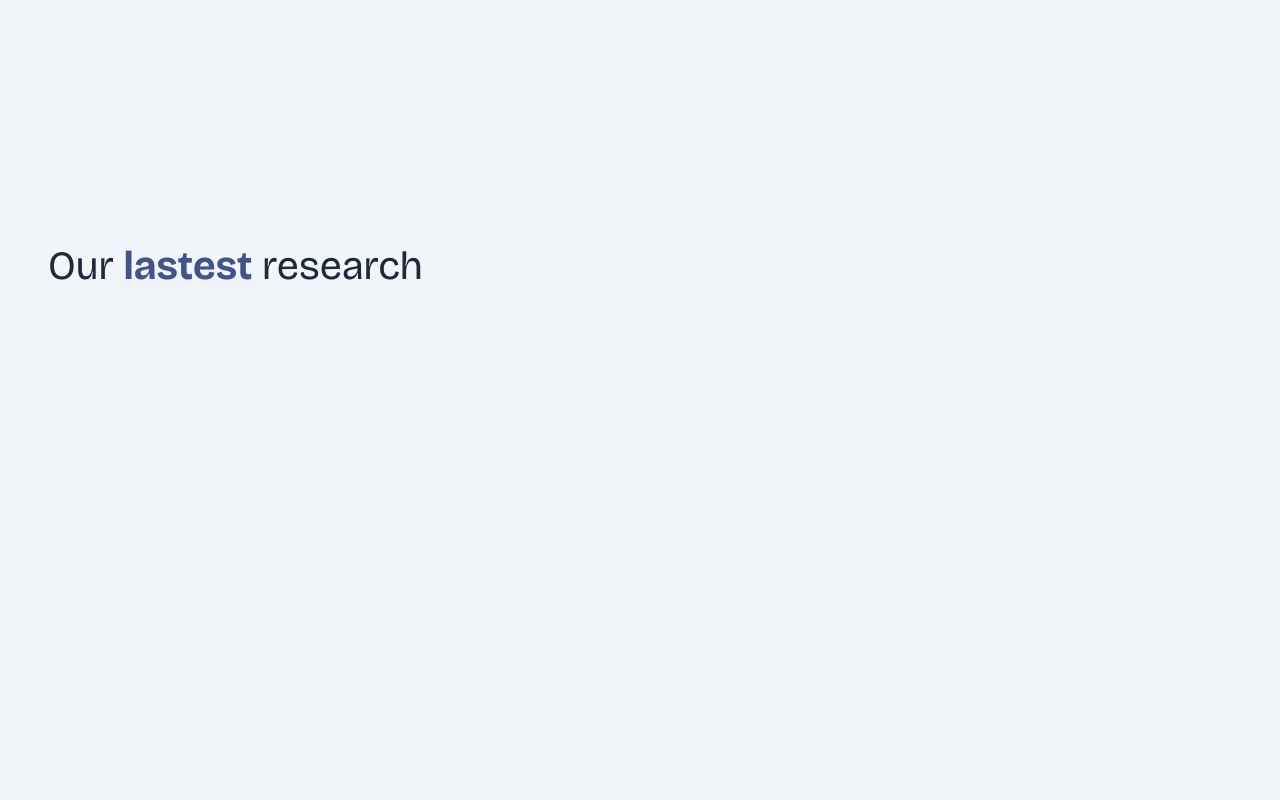
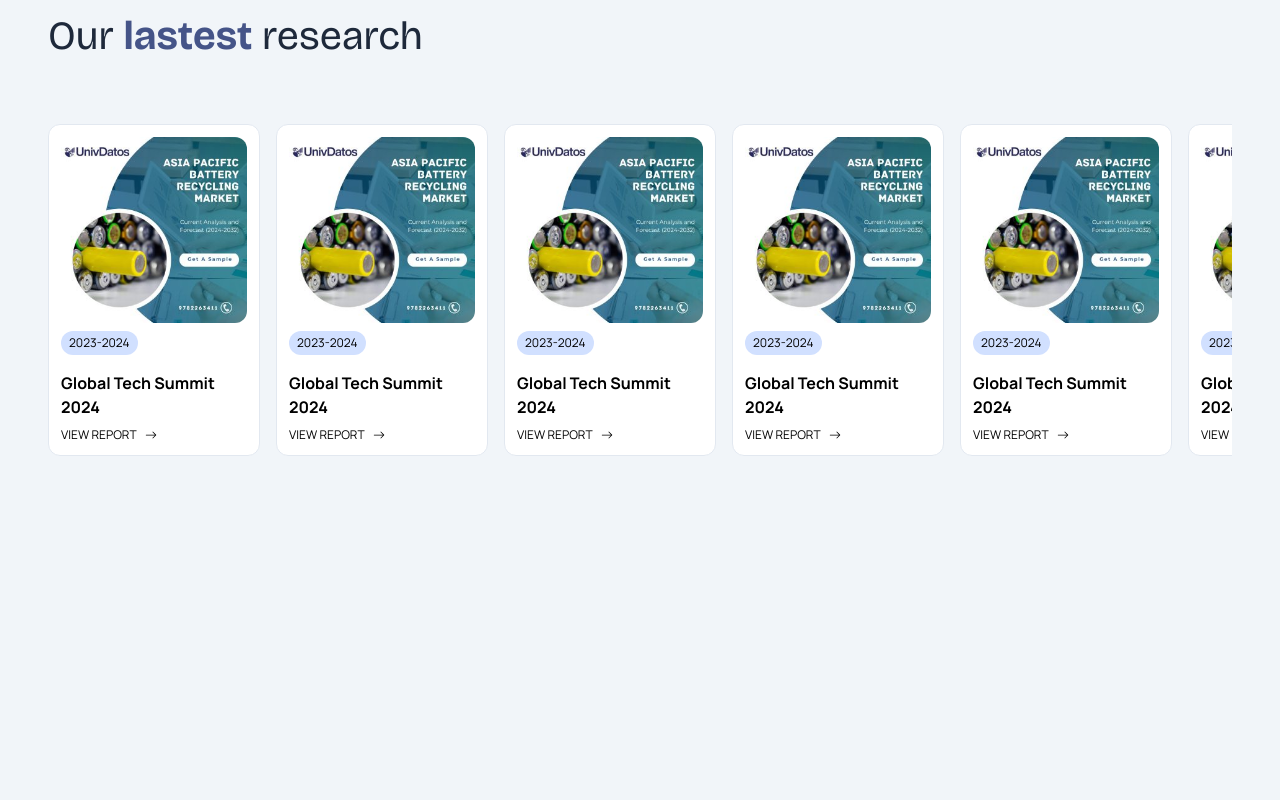
Before and after one commit to Anuragtech02/uds-vps, a Next.js app: page / in a window 1280 px wide. Shown: the part 1140-1940 px from the top of the page. Built offline with nearby package versions, Linux system fonts and the light colour scheme.

Commit message:
chore: Update dependencies

```diff
--- a/package.json
+++ b/package.json
@@ -16,7 +16,9 @@
     "react": "^18",
     "react-dom": "^18",
     "react-icons": "^5.2.1",
-    "sass": "^1.77.6"
+    "react-slick": "^0.30.2",
+    "sass": "^1.77.6",
+    "slick-carousel": "^1.8.1"
   },
   "devDependencies": {
     "@types/node": "^20",
--- a/src/assets/styles/globals.scss
+++ b/src/assets/styles/globals.scss
@@ -42,6 +42,15 @@ span.caret {
    animation: caret 1s steps(1) infinite;
 }
 
+.bg-gradient-radial {
+   background-image: radial-gradient(
+      91.42% 91.42% at 7.44% 38.32%,
+      #003366 0%,
+      #005a73 56.34%,
+      #008080 100%
+   );
+}
+
 @keyframes caret {
    50% {
       border-color: transparent;
--- a/src/assets/styles/style.scss
+++ b/src/assets/styles/style.scss
@@ -1,2 +1,5 @@
-@import "./font.scss";
-@import "./globals.scss";
+@import './font.scss';
+@import 'slick-carousel/slick/slick.css';
+@import 'slick-carousel/slick/slick-theme.css';
+
+@import './globals.scss';
--- a/src/components/Home/Hero.tsx
+++ b/src/components/Home/Hero.tsx
@@ -4,7 +4,7 @@ import Ellipse from '../commons/Ellipse';
 import { IoIosSearch } from 'react-icons/io';
 import Image from 'next/image';
 import heroImage from '@/assets/img/heroStock.jpg';
-import TypewritterText from '../utils/TypewritterText';
+import TypewritterText from '../TypewritterText';
 
 const stats = [
    {
--- a/src/components/Home/LatestResearch.tsx
+++ b/src/components/Home/LatestResearch.tsx
@@ -1,10 +1,86 @@
+'use client';
+import ResearchCard from '../ResearchCard';
+import sampleImage from '@/assets/img/sampleResearch.png';
+// @ts-ignore
+import Slider from 'react-slick';
+
+const sampleData = [
+   {
+      title: 'Global Tech Summit 2024',
+      year: '2023-2024',
+      image: null,
+   },
+   {
+      title: 'Global Tech Summit 2024',
+      year: '2023-2024',
+      image: null,
+   },
+   {
+      title: 'Global Tech Summit 2024',
+      year: '2023-2024',
+      image: null,
+   },
+   {
+      title: 'Global Tech Summit 2024',
+      year: '2023-2024',
+      image: null,
+   },
+   {
+      title: 'Global Tech Summit 2024',
+      year: '2023-2024',
+      image: null,
+   },
+   {
+      title: 'Global Tech Summit 2024',
+      year: '2023-2024',
+      image: null,
+   },
+   {
+      title: 'Global Tech Summit 2024',
+      year: '2023-2024',
+      image: null,
+   },
+   {
+      title: 'Global Tech Summit 2024',
+      year: '2023-2024',
+      image: null,
+   },
+   {
+      title: 'Global Tech Summit 2024',
+      year: '2023-2024',
+      image: null,
+   },
+];
+
 const LatestResearch = () => {
+   const settings = {
+      dots: false,
+      infinite: false,
+      speed: 500,
+      slidesToShow: 5.2,
+      arrows: false,
+   };
    return (
       <section>
          <div className='container'>
             <h2>
                Our <span>lastest</span> research
             </h2>
+            <div className='my-8 md:my-16'>
+               <Slider {...settings}>
+                  {sampleData.map((data, index) => (
+                     <div key={index} className='pr-4'>
+                        <ResearchCard
+                           key={index}
+                           type='latest'
+                           title={data.title}
+                           year={data.year}
+                           image={data?.image || sampleImage}
+                        />
+                     </div>
+                  ))}
+               </Slider>
+            </div>
          </div>
       </section>
    );
--- a/src/components/Home/UpcomingReports.tsx
+++ b/src/components/Home/UpcomingReports.tsx
@@ -1,10 +1,131 @@
+'use client';
+import ResearchCard from '../ResearchCard';
+import sampleImage from '@/assets/img/sampleResearch.png';
+import { useEffect, useRef, useState } from 'react';
+// @ts-ignore
+import Slider from 'react-slick';
+
+const sampleData = [
+   {
+      type: 'software',
+      title: 'CloudMaster Pro',
+      image: '',
+      description:
+         'Streamline your cloud infrastructure management with our powerful software solution.',
+      cta: 'Start Free Trial',
+      year: '2024',
+      date: 'July 12th, 2025',
+      id: 'SOFT001',
+      sku: 'S001CM2024',
+   },
+   {
+      type: 'software',
+      title: 'CloudMaster Pro',
+      image: '',
+      description:
+         'Streamline your cloud infrastructure management with our powerful software solution.',
+      cta: 'Start Free Trial',
+      year: '2024',
+      date: 'July 12th, 2025',
+      id: 'SOFT001',
+      sku: 'S001CM2024',
+   },
+   {
+      type: 'software',
+      title: 'CloudMaster Pro',
+      image: '',
+      description:
+         'Streamline your cloud infrastructure management with our powerful software solution.',
+      cta: 'Start Free Trial',
+      year: '2024',
+      date: 'July 12th, 2025',
+      id: 'SOFT001',
+      sku: 'S001CM2024',
+   },
+   {
+      type: 'software',
+      title: 'CloudMaster Pro',
+      image: '',
+      description:
+         'Streamline your cloud infrastructure management with our powerful software solution.',
+      cta: 'Start Free Trial',
+      year: '2024',
+      date: 'July 12th, 2025',
+      id: 'SOFT001',
+      sku: 'S001CM2024',
+   },
+   {
+      type: 'software',
+      title: 'CloudMaster Pro',
+      image: '',
+      description:
+         'Streamline your cloud infrastructure management with our powerful software solution.',
+      cta: 'Start Free Trial',
+      year: '2024',
+      date: 'July 12th, 2025',
+      id: 'SOFT001',
+      sku: 'S001CM2024',
+   },
+   {
+      type: 'software',
+      title: 'CloudMaster Pro',
+      image: '',
+      description:
+         'Streamline your cloud infrastructure management with our powerful software solution.',
+      cta: 'Start Free Trial',
+      year: '2024',
+      date: 'July 12th, 2025',
+      id: 'SOFT001',
+      sku: 'S001CM2024',
+   },
+];
+
 const UpcomingReports = () => {
+   const settings = {
+      dots: false,
+      infinite: false,
+      speed: 500,
+      slidesToShow: 4.2,
+      arrows: false,
+   };
+
    return (
-      <section>
+      <section className='block'>
          <div className='container'>
             <h2>
                <span>Upcoming</span> reports
             </h2>
+
+            <div className='my-8 md:my-16'>
+               <Slider {...settings}>
+                  {sampleData.map((data, index) => (
+                     <div key={index} className='pr-4'>
+                        <ResearchCard
+                           type='upcoming'
+                           title={data.title}
+                           year={data.year}
+                           description={data.description}
+                           date={data.date}
+                           sku={data.sku}
+                           image={data?.image || sampleImage}
+                        />
+                     </div>
+                  ))}
+               </Slider>
+            </div>
+            <div className='bg-gradient-radial relative overflow-hidden rounded-xl p-[1px]'>
+               <div className='rounded-xl bg-white'>
+                  <div className='rounded-xl bg-gradient-to-r from-[rgba(128,189,255,0.3)] via-[rgba(94,197,230,0.3)] to-[rgba(60,204,204,0.3)] px-10 py-8'>
+                     <div className='md:w-2/3'>
+                        <h2>
+                           <span>Tailored insights</span> for your unique needs.{' '}
+                           <br className='hidden md:block' /> Request a{' '}
+                           <span>custom research</span> report now!
+                        </h2>
+                     </div>
+                  </div>
+               </div>
+            </div>
          </div>
       </section>
    );
--- /dev/null
+++ b/src/components/ResearchCard.tsx
@@ -0,0 +1,102 @@
+import Image, { StaticImageData } from 'next/image';
+import { FC } from 'react';
+import Button from './commons/Button';
+import { BsArrowRight } from 'react-icons/bs';
+
+const CalendarSvg = () => (
+   <svg
+      width='14'
+      height='16'
+      viewBox='0 0 14 16'
+      fill='none'
+      xmlns='http://www.w3.org/2000/svg'
+   >
+      <g clip-path='url(#clip0_335_2319)'>
+         <path
+            opacity='0.4'
+            d='M0 6H14V14.5C14 15.3281 13.3281 16 12.5 16H1.5C0.671875 16 0 15.3281 0 14.5V6Z'
+            fill='#009090'
+         />
+         <path
+            d='M5 1C5 0.446875 4.55312 0 4 0C3.44688 0 3 0.446875 3 1V2H1.5C0.671875 2 0 2.67188 0 3.5V6H14V3.5C14 2.67188 13.3281 2 12.5 2H11V1C11 0.446875 10.5531 0 10 0C9.44687 0 9 0.446875 9 1V2H5V1Z'
+            fill='#009090'
+         />
+      </g>
+      <defs>
+         <clipPath id='clip0_335_2319'>
+            <rect width='14' height='16' fill='white' />
+         </clipPath>
+      </defs>
+   </svg>
+);
+
+interface ResearchCardProps {
+   type: string;
+   title: string;
+   image: StaticImageData | string;
+   description?: string;
+   cta?: () => void;
+   year?: string;
+   id?: string;
+   sku?: string;
+   date?: string;
+}
+
+const ResearchCard: FC<ResearchCardProps> = ({
+   type,
+   title,
+   image,
+   description,
+   year,
+   cta,
+   id,
+   sku,
+   date,
+}) => {
+   return (
+      <div className='flex-col rounded-xl border border-s-200 bg-white p-3'>
+         <div className='relative aspect-square w-full overflow-hidden rounded-xl'>
+            <Image src={image} alt={title} fill />
+         </div>
+         {type === 'latest' && (
+            <div className='my-2 inline-block rounded-full bg-blue-9 px-2 py-1 text-xs'>
+               {year}
+            </div>
+         )}
+         <p
+            className={`my-2 font-bold ${type === 'latest' ? 'text-base' : 'text-xl'}`}
+         >
+            {title}
+         </p>
+         {type === 'upcoming' && (
+            <div className='flex flex-col gap-2 text-sm'>
+               <p className='text-s-500'>{description}</p>
+               <p className='flex items-center gap-2 font-semibold text-s-700'>
+                  <CalendarSvg />
+                  {date}
+               </p>
+               <p className='font-semibold text-s-700'>SKU: {sku}</p>
+
+               <Button
+                  onClick={cta}
+                  size='small'
+                  variant='secondary'
+                  className='mt-2'
+               >
+                  Select options
+               </Button>
+            </div>
+         )}
+         {type === 'latest' && (
+            <p className='mt-2 flex items-center gap-2 text-xs uppercase'>
+               <a href=''>View Report </a>{' '}
+               <span>
+                  <BsArrowRight />
+               </span>
+            </p>
+         )}
+      </div>
+   );
+};
+
+export default ResearchCard;
--- a/src/components/commons/Button.tsx
+++ b/src/components/commons/Button.tsx
@@ -2,14 +2,14 @@ import { FC } from 'react';
 
 const variantStyles = {
    primary: 'bg-white text-blue-2',
-   secondary: 'bg-blue-1 text-white',
+   secondary: 'bg-blue-2 text-white',
    light: 'bg-white border border-blue-1 text-blue-1 ',
    danger: 'bg-red-500 hover:bg-red-600 text-white',
    success: 'bg-green-500 hover:bg-green-600 text-white',
 };
 
 const sizeStyles = {
-   small: 'px-2 py-1 text-sm',
+   small: 'px-3 py-2 text-sm',
    medium: 'px-4 py-2',
    large: 'px-6 py-3 text-lg',
 };
@@ -20,6 +20,7 @@ interface ButtonProps {
    size?: 'small' | 'medium' | 'large';
    icon?: React.ReactNode;
    className?: string;
+   onClick?: () => void;
 }
 
 const Button: FC<ButtonProps> = ({
@@ -32,7 +33,7 @@ const Button: FC<ButtonProps> = ({
 }) => {
    return (
       <button
-         className={`rounded-xl font-semibold transition-colors duration-200 ${
+         className={`rounded-md font-semibold transition-colors duration-200 ${
             variantStyles[variant]
          } ${sizeStyles[size]} ${className}`}
          {...props}
--- a/src/components/commons/Navbar.tsx
+++ b/src/components/commons/Navbar.tsx
@@ -5,7 +5,7 @@ import Button from './Button';
 const Navbar = () => {
    return (
       <div className='container'>
-         <nav className='flex items-center justify-between rounded-xl bg-[#1D2C60] px-8 py-3'>
+         <nav className='flex items-center justify-between rounded-xl bg-blue-2 px-8 py-3'>
             <div>
                <Image src={logo} alt='logo' width={120} height={80} />
             </div>
```
Also changed, not shown: src/assets/img/sampleResearch.png (added), src/components/TypewritterText.tsx (renamed from src/components/utils/TypewritterText.tsx), 1 other file (tests, documents, lock files or other folders).
